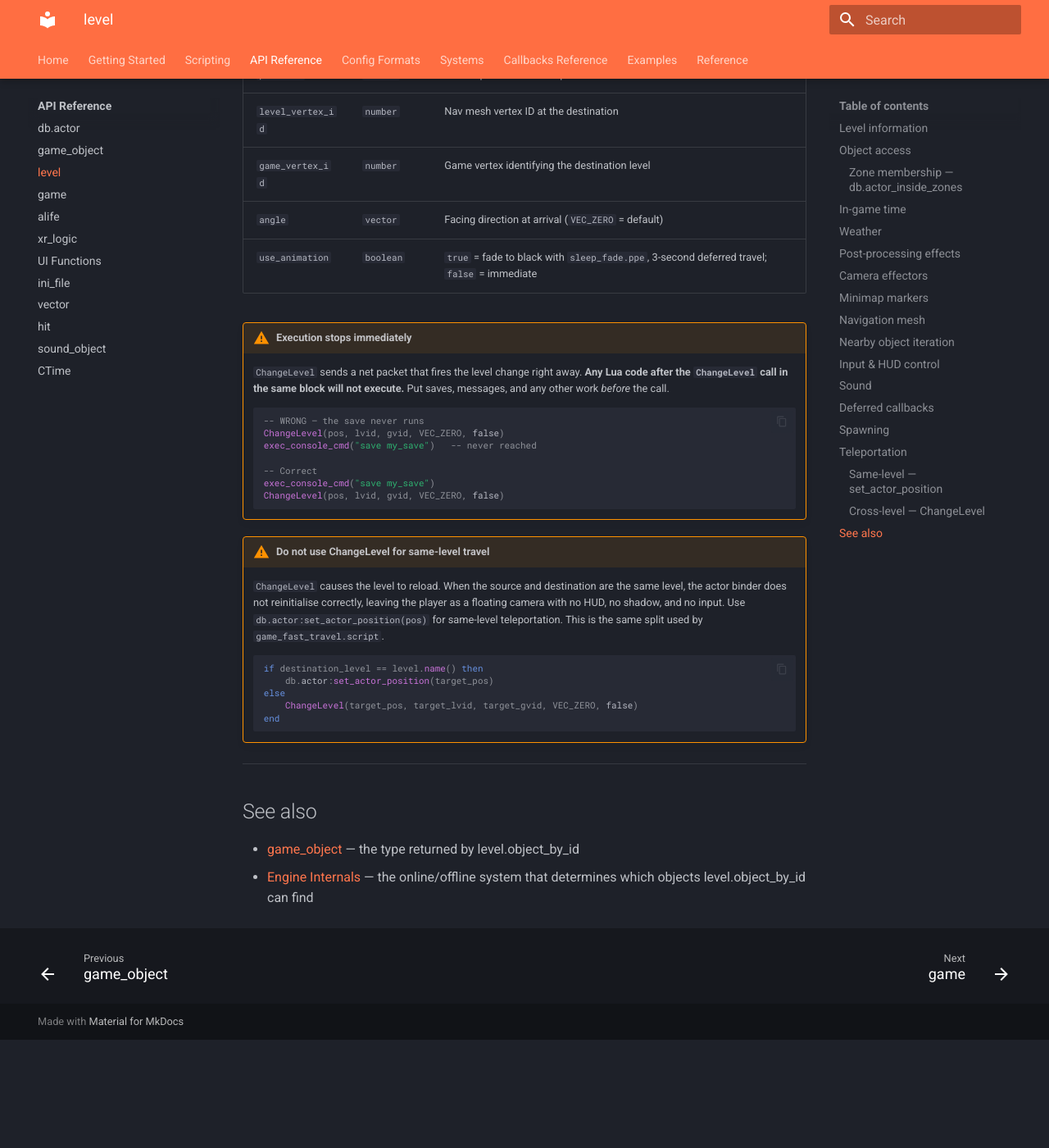
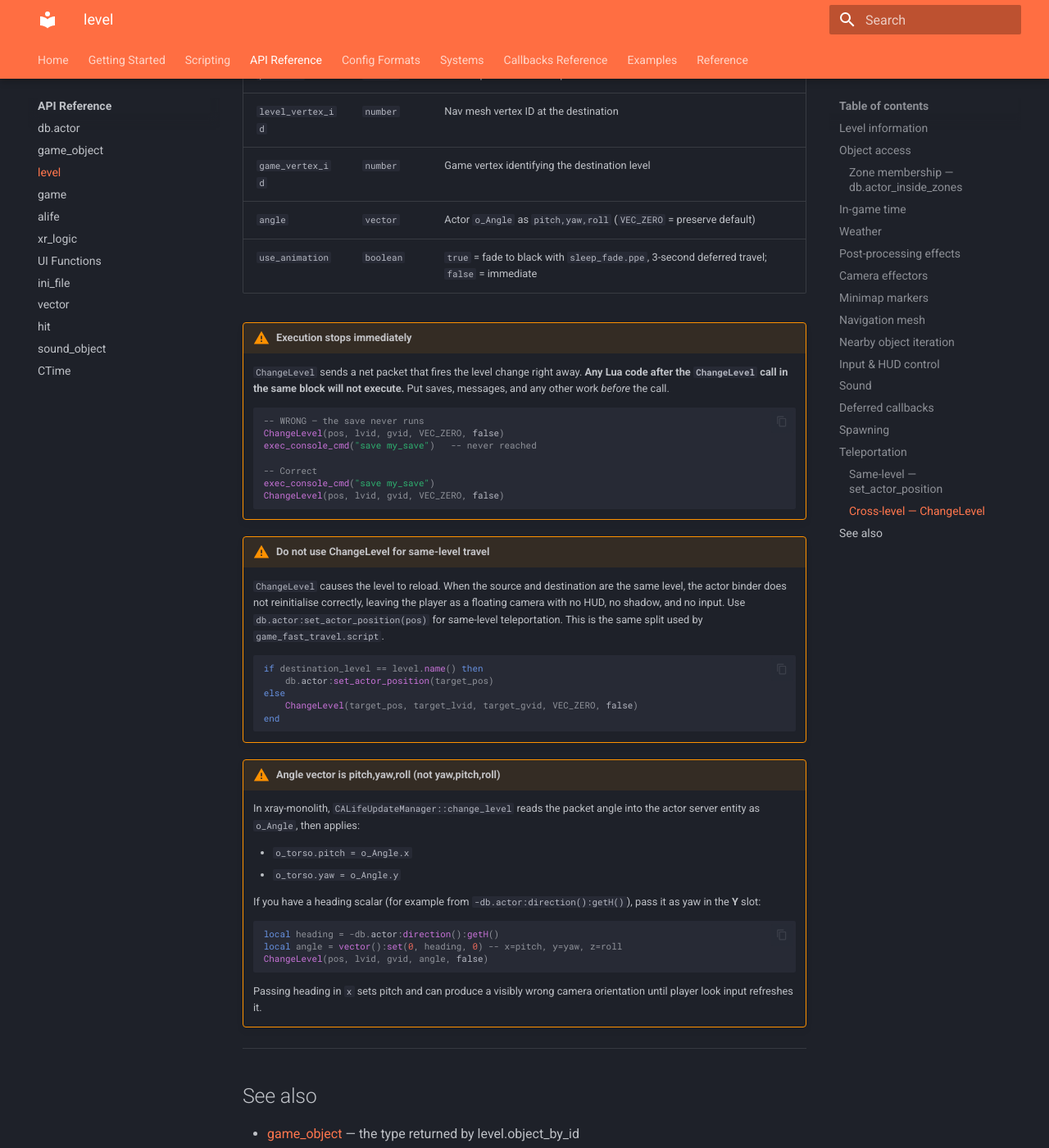
Before and after one commit to robE127/stalker-anomaly-modding-guide, an MkDocs documentation site: the page built from docs/api-reference/level.md, in a window 1280 px wide and 1400 px high, scrolled down 9819 px. Shown: the whole window at 82% size. Built offline with MkDocs 1.6.1 and Material for MkDocs 9.7.7, drawn with Linux system fonts in a browser that asks for light colours; before the commit the page ends 11087 px from its top, so only the background shows below that.

Commit message:
docs: document ChangeLevel pitch/yaw angle packing
Explain o_Angle x/y mapping to pitch/yaw and correct heading as yaw in vector.y.

Co-Authored-By: Claude Sonnet 4.6 <noreply@anthropic.com>
Made-with: Cursor

````diff
--- a/docs/api-reference/level.md
+++ b/docs/api-reference/level.md
@@ -415,7 +415,7 @@ ChangeLevel(target_pos, target_lvid, target_gvid, VEC_ZERO, false)
 | `position` | `vector` | World-space destination position |
 | `level_vertex_id` | `number` | Nav mesh vertex ID at the destination |
 | `game_vertex_id` | `number` | Game vertex identifying the destination level |
-| `angle` | `vector` | Facing direction at arrival (`VEC_ZERO` = default) |
+| `angle` | `vector` | Actor `o_Angle` as `pitch,yaw,roll` (`VEC_ZERO` = preserve default) |
 | `use_animation` | `boolean` | `true` = fade to black with `sleep_fade.ppe`, 3-second deferred travel; `false` = immediate |
 
 !!! warning "Execution stops immediately"
@@ -442,6 +442,22 @@ ChangeLevel(target_pos, target_lvid, target_gvid, VEC_ZERO, false)
     end
     ```
 
+!!! warning "Angle vector is pitch,yaw,roll (not yaw,pitch,roll)"
+    In xray-monolith, `CALifeUpdateManager::change_level` reads the packet angle into the actor server entity as `o_Angle`, then applies:
+
+    - `o_torso.pitch = o_Angle.x`
+    - `o_torso.yaw = o_Angle.y`
+
+    If you have a heading scalar (for example from `-db.actor:direction():getH()`), pass it as yaw in the **Y** slot:
+
+    ```lua
+    local heading = -db.actor:direction():getH()
+    local angle = vector():set(0, heading, 0) -- x=pitch, y=yaw, z=roll
+    ChangeLevel(pos, lvid, gvid, angle, false)
+    ```
+
+    Passing heading in `x` sets pitch and can produce a visibly wrong camera orientation until player look input refreshes it.
+
 ---
 
 ## See also
````
